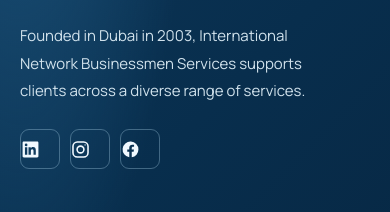
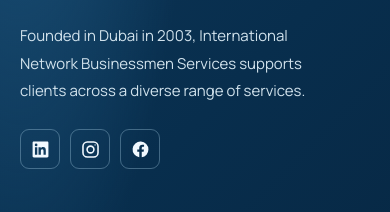
Before and after one commit to Bashar-alJabi/inbs-website, a Next.js app: page /en in a window 390 px wide. Shown: the part 3040-3252 px from the top of the page. Built offline with nearby package versions, Linux system fonts and the light colour scheme; no server answers.

Commit message:
fix(footer): center social icons inside mobile button borders

```diff
--- a/src/styles/amer-inspired.css
+++ b/src/styles/amer-inspired.css
@@ -172,6 +172,7 @@ html[data-theme=dark] .inbs-theme-show-light{display:none}
  .inbs-footer-about img{margin-inline:0}
  .inbs-footer-about p{margin-inline:0}
  .inbs-socials{justify-content:flex-start}
+ .inbs-socials a{display:grid;place-items:center;justify-content:center;align-items:center;flex:0 0 40px}
  .inbs-footer-contact>a{justify-content:flex-start;align-items:flex-start}
  .inbs-footer-contact>a span{flex:1}
  .inbs-footer-bottom{justify-content:space-between}
```
